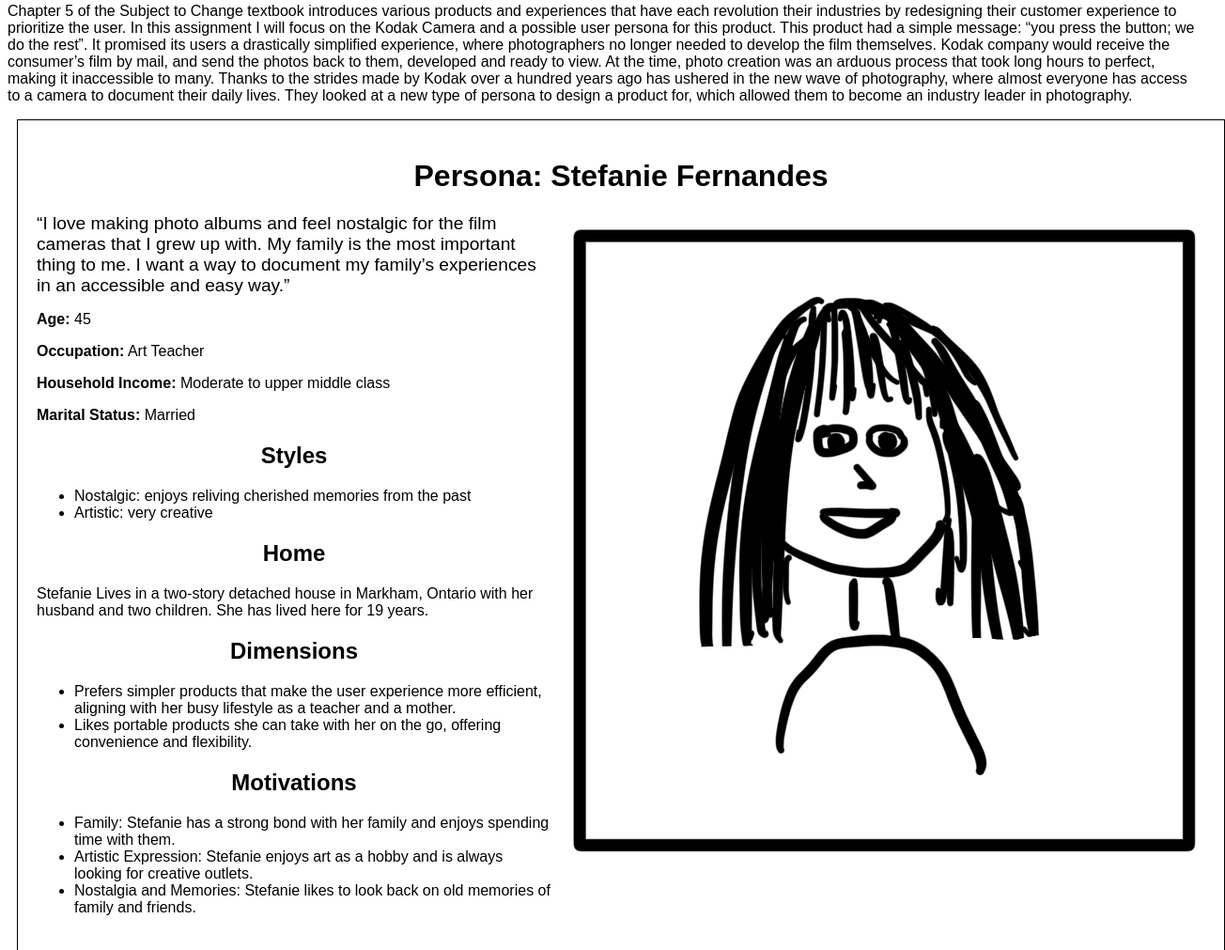
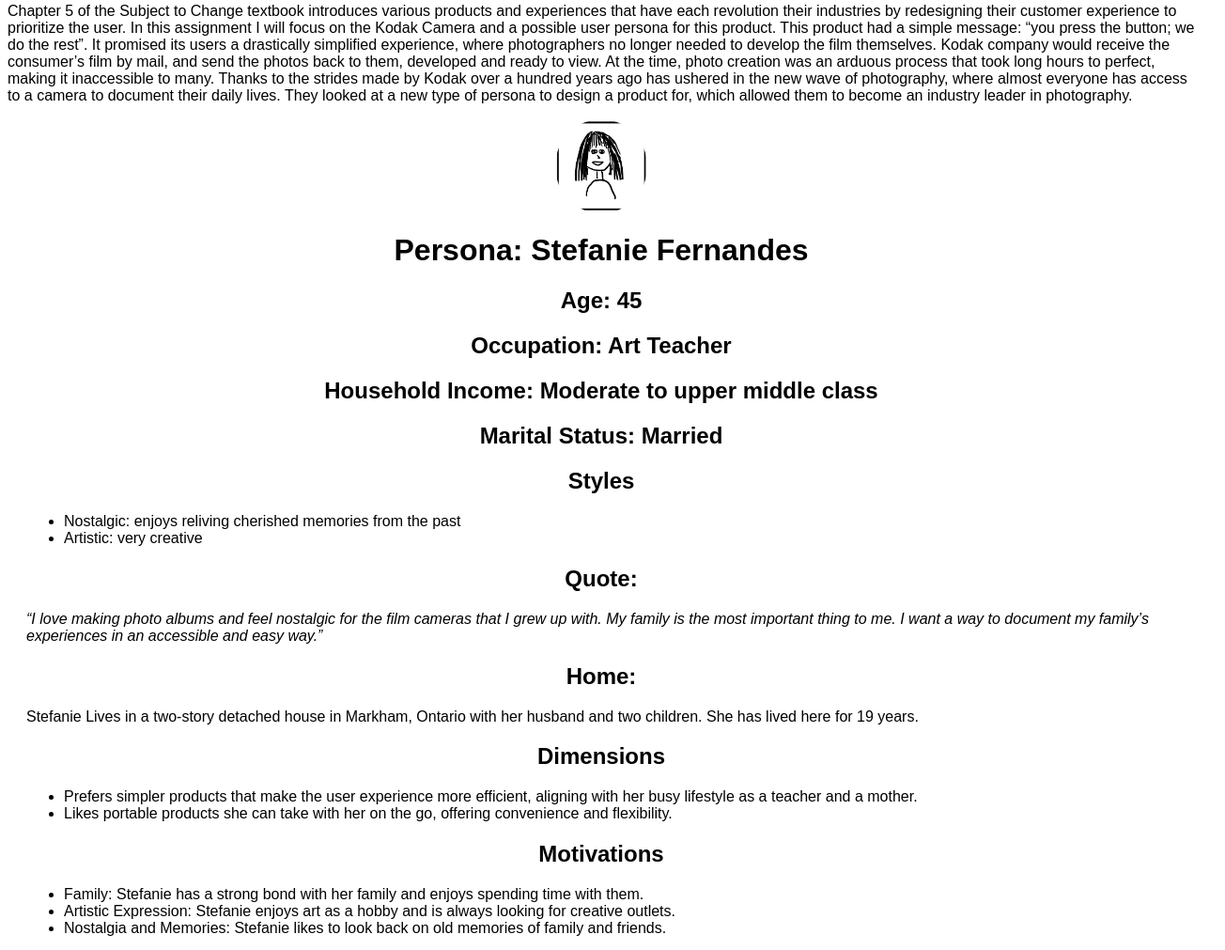
Before and after one commit to erodri08/ERodrigues_WritingAssignment1_CIS1250, a plain HTML site: page index.html in a window 1280 px wide. Shown: the part 1137-2148 px from the top of the page at 94% size, 1304 px wide, since content can reach past the window. Drawn offline with Linux system fonts and the light colour scheme.

Commit message:
Update index.html

```diff
--- a/index.html
+++ b/index.html
@@ -43,35 +43,41 @@
     <p> Chapter 5 of the Subject to Change textbook introduces various products and experiences that have each revolution their industries by redesigning their customer experience to prioritize the user. In this assignment I will focus on the Kodak Camera and a possible user persona for this product. This product had a simple message: “you press the button; we do the rest”. It promised its users a drastically simplified experience, where photographers no longer needed to develop the film themselves. Kodak company would receive the consumer’s film by mail, and send the photos back to them, developed and ready to view. At the time, photo creation was an arduous process that took long hours to perfect, making it inaccessible to many. Thanks to the strides made by Kodak over a hundred years ago has ushered in the new wave of photography, where almost everyone has access to a camera to document their daily lives. They looked at a new type of persona to design a product for, which allowed them to become an industry leader in photography. </p>
 
     <style>
-      .persona-box {
-        width: calc(100% - 20px);
-        margin: 10px;
-        padding: 20px;
-        border: 1px solid #000;
+        .persona {
+            text-align: center;
+        }
+        .persona img {
+            max-width: 100px;
+            max-height: 100px;
+            border-radius: 50%;
+        }
+        .persona-info {
             text-align: left;
+            margin: 20px;
         }
-
         .quote {
-        font-size: 1.2em;
+            font-style: italic;
         }
     </style>
 
-    <div class="persona-box">
+    <body>
+      <div class="persona">
+          <img src="IMG_E3EE8591B8D2-1.jpeg" alt="Stefanie Fernandes">
           <h1>Persona: Stefanie Fernandes</h1>
-      <img src="IMG_E3EE8591B8D2-1.jpeg" alt="Stefanie's Image" style="float: right; margin: 0 0 10px 10px;">
-      <div class="quote">
-        “I love making photo albums and feel nostalgic for the film cameras that I grew up with. My family is the most important thing to me. I want a way to document my family’s experiences in an accessible and easy way.”
       </div>
-      <p><strong>Age:</strong> 45</p>
-      <p><strong>Occupation:</strong> Art Teacher</p>
-      <p><strong>Household Income:</strong> Moderate to upper middle class</p>
-      <p><strong>Marital Status:</strong> Married</p>
+      <div class="persona-info">
+          <h2>Age: 45</h2>
+          <h2>Occupation: Art Teacher</h2>
+          <h2>Household Income: Moderate to upper middle class</h2>
+          <h2>Marital Status: Married</h2>
           <h2>Styles</h2>
           <ul>
               <li>Nostalgic: enjoys reliving cherished memories from the past</li>
               <li>Artistic: very creative</li>
           </ul>
-      <h2>Home</h2>
+          <h2>Quote:</h2>
+          <p class="quote">“I love making photo albums and feel nostalgic for the film cameras that I grew up with. My family is the most important thing to me. I want a way to document my family’s experiences in an accessible and easy way.”</p>
+          <h2>Home:</h2>
           <p>Stefanie Lives in a two-story detached house in Markham, Ontario with her husband and two children. She has lived here for 19 years.</p>
           <h2>Dimensions</h2>
           <ul>
@@ -85,6 +91,8 @@
               <li>Nostalgia and Memories: Stefanie likes to look back on old memories of family and friends.</li>
           </ul>
       </div>
+  </body>
+
     <p>Reference: Merholz, Peter, et al. Subject to Change: CreaBng Great Products and Services for an Uncertain World – AdapBve Path on Design, O'Reilly Media, Incorporated, 2008. ProQuest Ebook Central, h=p://ebookcentral.proquest.com/lib/uoguelph/detail.acBon?do.  </p>
 
   </body>
```
Lines whose indentation alone changed are shown as unchanged.
